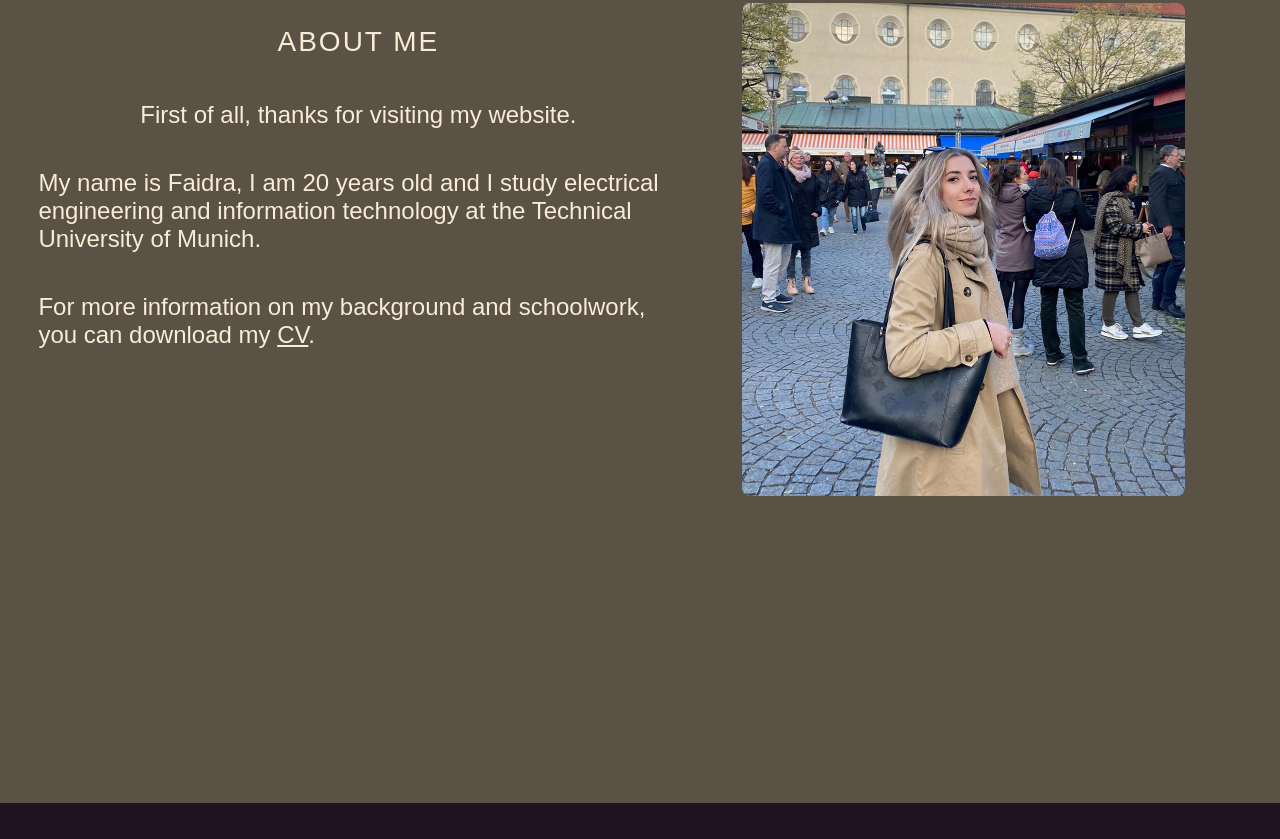
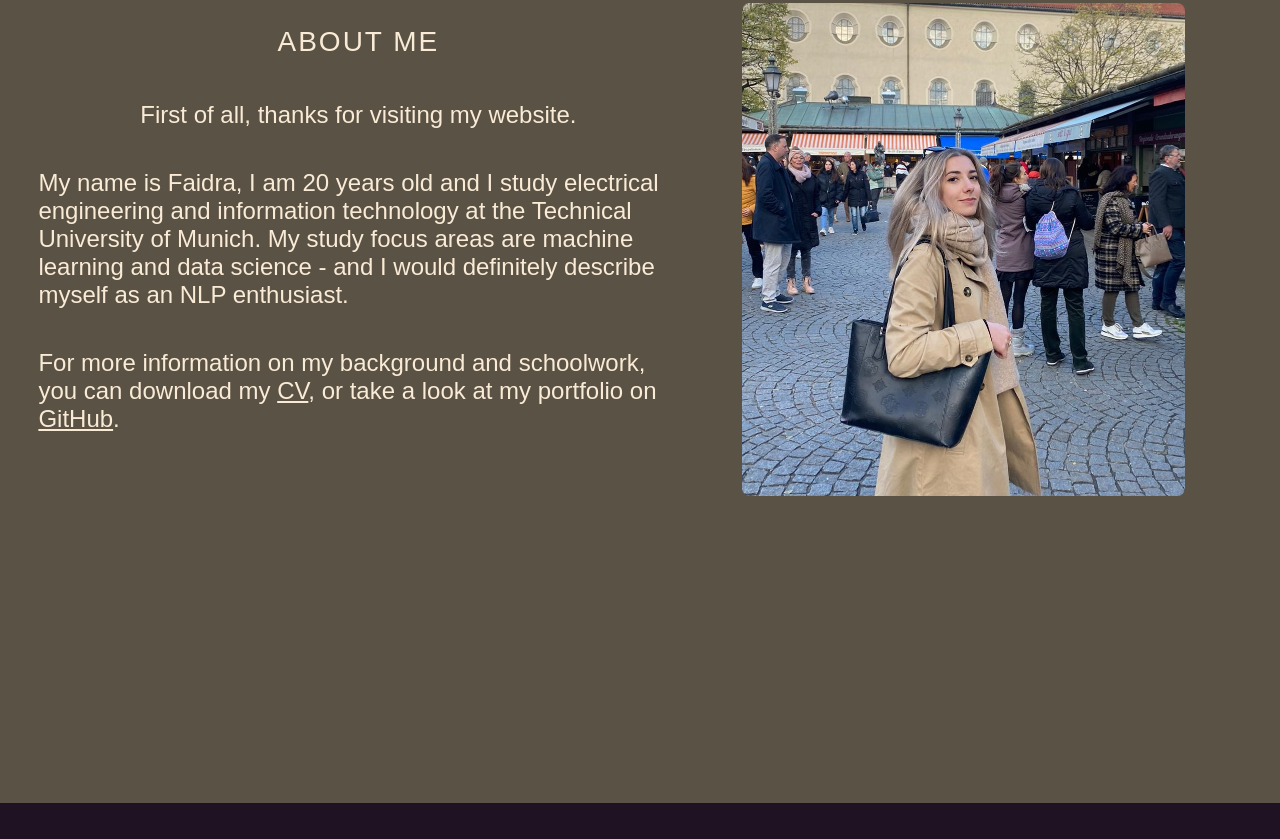
Before and after one commit to faidrapts/faidrapts.github.io, a plain HTML site: page index.html in a window 1280 px wide. Shown: the part 861-1700 px from the top of the page. Drawn offline with Linux system fonts and the light colour scheme; a web font is replaced by a local one.

Commit message:
updated about text

```diff
--- a/index.html
+++ b/index.html
@@ -57,11 +57,13 @@
                     </h2>
                     <h2>
                         My name is Faidra, I am 20 years old and I study electrical engineering and information technology
-                        at the Technical University of Munich.
+                        at the Technical University of Munich. My study focus areas are machine learning and data science - and
+                        I would definitely describe myself as an NLP enthusiast.
                     </h2>
                     <h2>
                         For more information on my background and schoolwork, you can download my
-                        <a href="assets/cv_patsatzi.pdf" id="cv">CV</a>.
+                        <a href="assets/cv_patsatzi.pdf" id="cv">CV</a>, or take a look at my portfolio on
+                        <a href="https://github.com/faidrapts" target="_blank">GitHub</a>.
                     </h2>
                 </div>
                 <div class="container columnn" id="picture-container">
```
